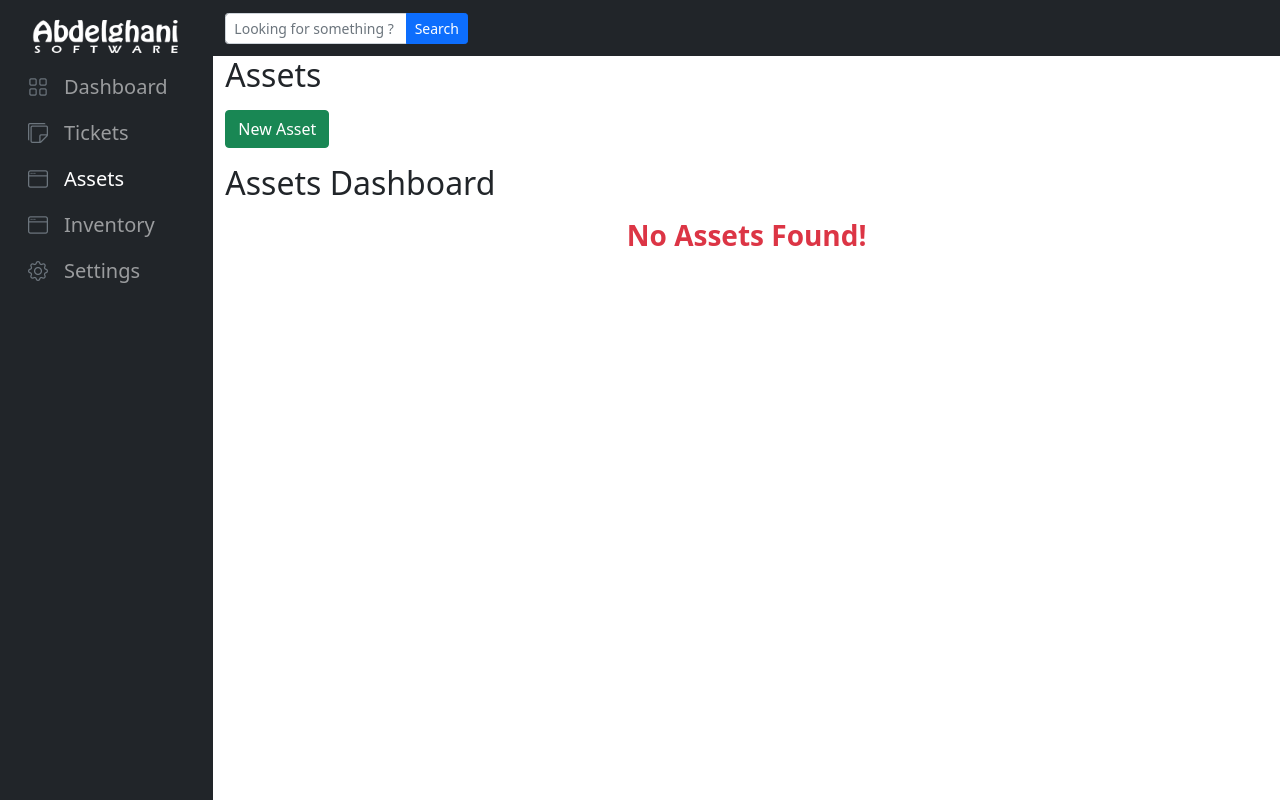
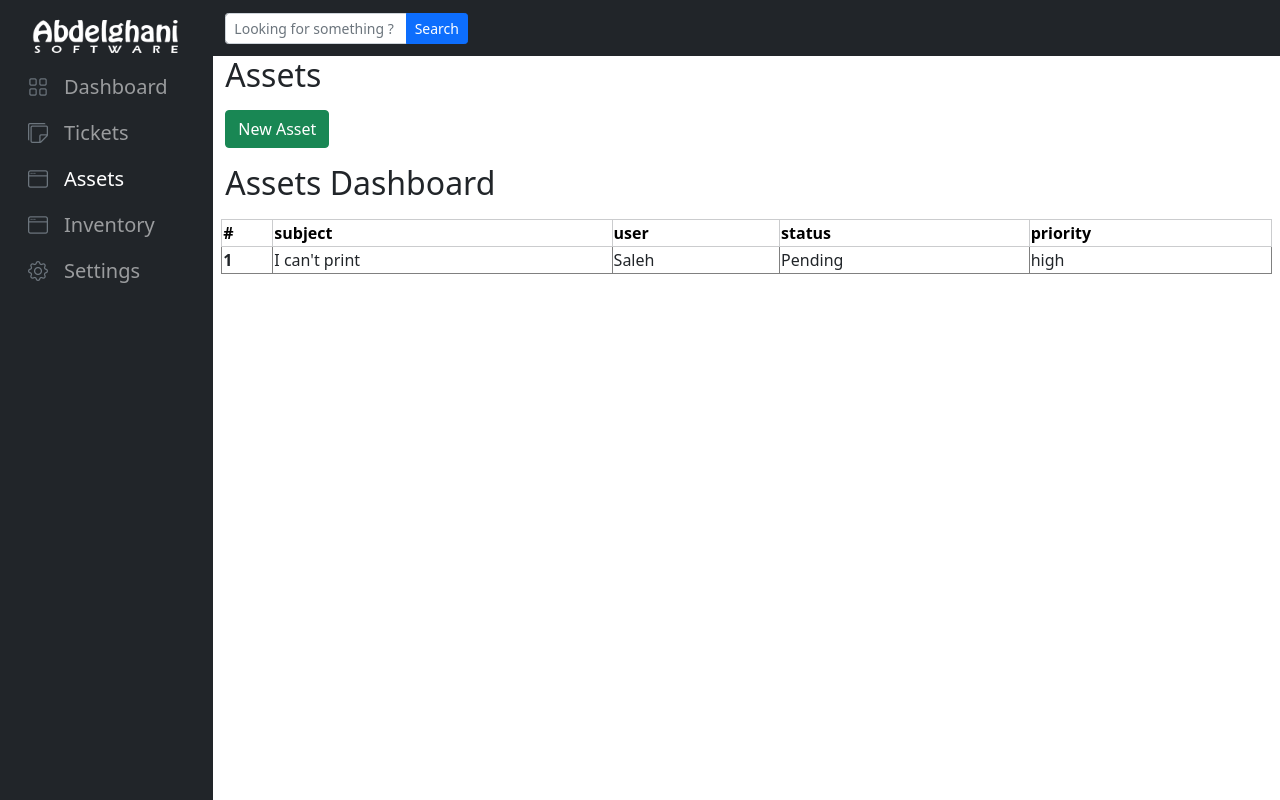
Before and after one commit to Abdelghani-Adel/I.T_Manager, a React (Create React App) app: page /assets/dashboard in a window 1280 px wide. Built offline with nearby package versions, Linux system fonts and the light colour scheme.

Commit message:
adding reusable Table component

```diff
--- a/src/Components/UI/Table/Table.js
+++ b/src/Components/UI/Table/Table.js
@@ -10,7 +10,7 @@ import { Fragment } from "react";
 import TableRow from "./TableRow";
 
 const Table = (props) => {
-  const hasData = props.dataArray > 0;
+  const hasData = props.dataArray.length > 0;
 
   return (
     <Fragment>
@@ -35,7 +35,12 @@ const Table = (props) => {
 
           <tbody>
             {props.dataArray.map((object, index) => (
-              <TableRow key={object.id} object={object} index={index} />
+              <TableRow
+                key={object.id}
+                object={object}
+                index={index}
+                colsTitles={props.colsTitles}
+              />
             ))}
           </tbody>
         </table>
--- a/src/Components/UI/Table/TableRow.js
+++ b/src/Components/UI/Table/TableRow.js
@@ -8,10 +8,15 @@ const TableRow = (props) => {
     console.log(e.currentTarget.id);
   };
 
+  // [3] colsTitles: [{title: Subject, className: ''}]
+
   return (
-    <tr id={props.ticket.id} className="cursor--pointer" onClick={clickHandler}>
+    <tr id={props.object.id} className="cursor--pointer" onClick={clickHandler}>
       <th scope="row">{props.index + 1}</th>
-      <td className={props.className}>{}</td>
+      <td>{props.object[`${props.colsTitles[0].title}`]}</td>
+      <td>{props.object[`${props.colsTitles[1].title}`]}</td>
+      <td>{props.object[`${props.colsTitles[2].title}`]}</td>
+      <td>{props.object[`${props.colsTitles[3].title}`]}</td>
     </tr>
   );
 };
--- a/src/Pages/AssetsPage/AssetsDashboard/AssetsDashboard.js
+++ b/src/Pages/AssetsPage/AssetsDashboard/AssetsDashboard.js
@@ -2,12 +2,20 @@ import { Fragment } from "react";
 import Table from "../../../Components/UI/Table/Table";
 
 const AssetsDashboard = (props) => {
-  const dataArray = [{}];
+  const dataArray = [
+    {
+      id: 1,
+      subject: "I can't print",
+      status: "Pending",
+      user: "Saleh",
+      priority: "high",
+    },
+  ];
   const colsTitles = [
-    { title: "col1", className: "", id: 1 },
-    { title: "col2", className: "", id: 2 },
-    { title: "col3", className: "", id: 3 },
-    { title: "col4", className: "", id: 4 },
+    { title: "subject", className: "", id: 1 },
+    { title: "user", className: "", id: 2 },
+    { title: "status", className: "", id: 3 },
+    { title: "priority", className: "", id: 4 },
   ];
   return (
     <Fragment>
```
